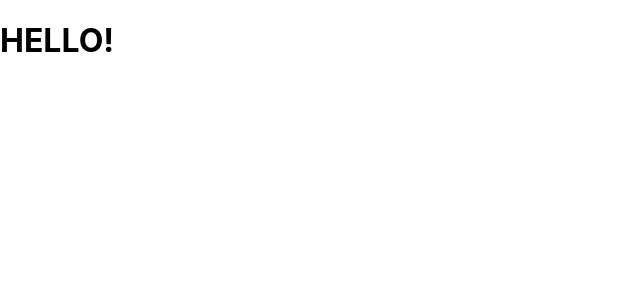
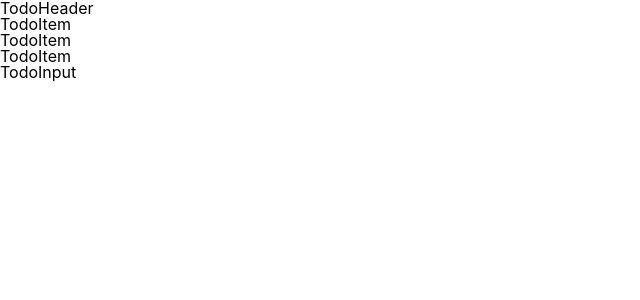
Before and after one commit to WONI2/react-todo-app, a React (Create React App) app: page / in a window 1280 px wide. Shown: the top 300 px of the page, without its empty margins (0-640 px from the left). Built offline with nearby package versions, Linux system fonts and the light colour scheme.

Commit message:
todoList component구성

```diff
--- a/public/index.html
+++ b/public/index.html
@@ -24,7 +24,11 @@
       work correctly both with client-side routing and a non-root public URL.
       Learn how to configure a non-root public URL by running `npm run build`.
     -->
-    <title>React App</title>
+    <title>TodoList App</title>
+
+    <!-- reset css -->
+    <link rel="stylesheet" href="https://cdn.jsdelivr.net/npm/reset-css@5.0.1/reset.min.css">
+
   </head>
   <body>
     <noscript>You need to enable JavaScript to run this app.</noscript>
--- a/src/App.js
+++ b/src/App.js
@@ -1,9 +1,10 @@
 import logo from './logo.svg';
 import './App.css';
+import TodoTemplate from './component/TodoTemplate';
 
 function App() {
   return (
-  <h1>HELLO!</h1>
+  <TodoTemplate />
   );
 }
 
--- /dev/null
+++ b/src/component/TodoHeader.js
@@ -0,0 +1,9 @@
+import React from 'react'
+
+const TodoHeader = () => {
+  return (
+    <div>TodoHeader</div>
+  )
+}
+
+export default TodoHeader
--- /dev/null
+++ b/src/component/TodoInput.js
@@ -0,0 +1,9 @@
+import React from 'react'
+
+const TodoInput = () => {
+  return (
+    <div>TodoInput</div>
+  )
+}
+
+export default TodoInput
--- /dev/null
+++ b/src/component/TodoItem.js
@@ -0,0 +1,9 @@
+import React from 'react'
+
+const TodoItem = () => {
+  return (
+    <li className='todo-list-item'>TodoItem</li>
+  )
+}
+
+export default TodoItem
--- /dev/null
+++ b/src/component/TodoMain.js
@@ -0,0 +1,14 @@
+import React from 'react'
+import TodoItem from './TodoItem'
+
+const TodoMain = () => {
+  return (
+   <ul className='todo-list'>
+    <TodoItem />
+    <TodoItem />
+    <TodoItem />
+   </ul>
+  )
+}
+
+export default TodoMain
--- /dev/null
+++ b/src/component/TodoTemplate.js
@@ -0,0 +1,16 @@
+import React from 'react'
+import TodoHeader from './TodoHeader'
+import TodoMain from './TodoMain'
+import TodoInput from './TodoInput'
+
+const TodoTemplate = () => {
+  return (
+    <div className='TodoTemplate'>
+        <TodoHeader />
+        <TodoMain />
+        <TodoInput />
+    </div>
+  )
+}
+
+export default TodoTemplate
```
